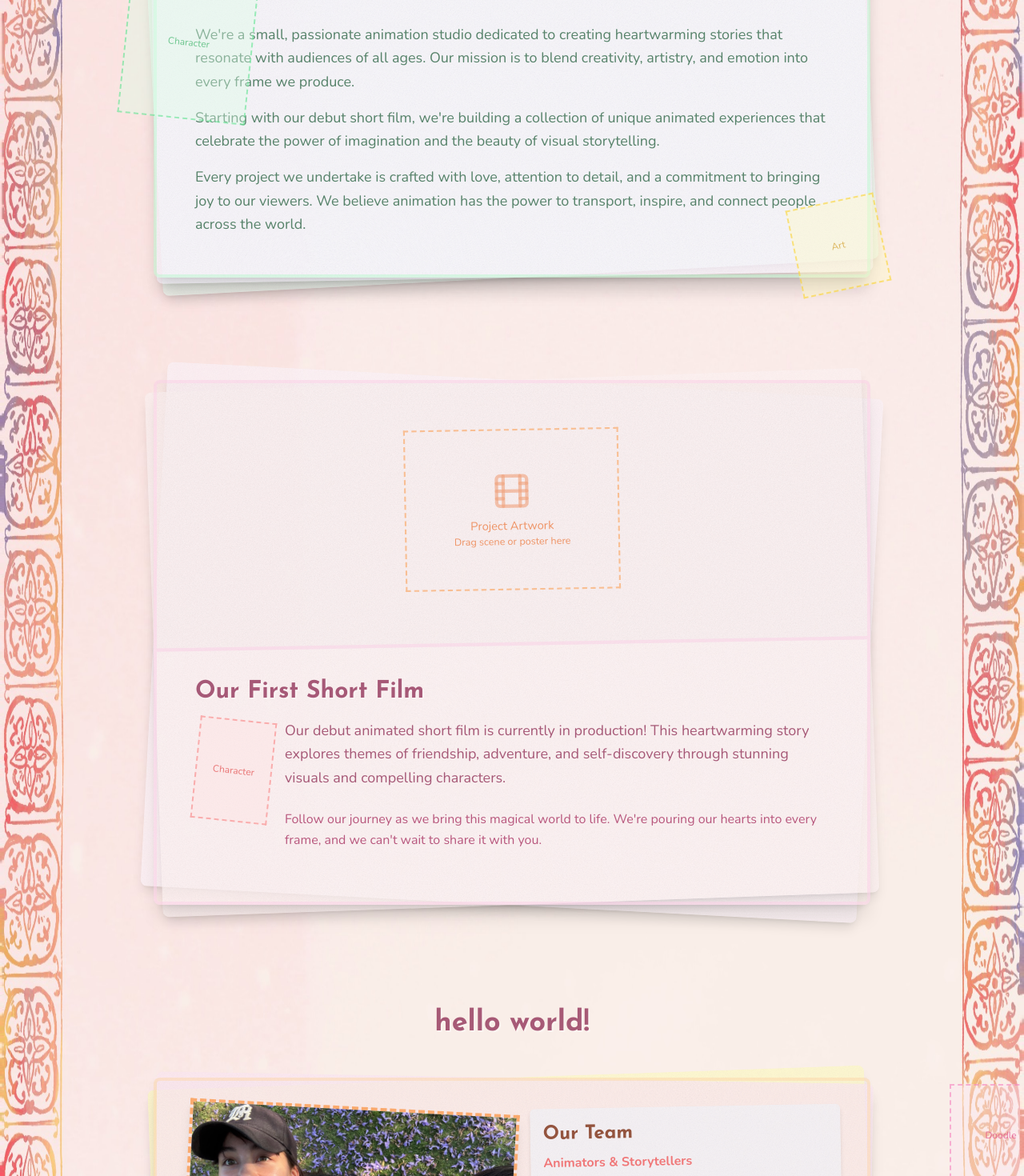
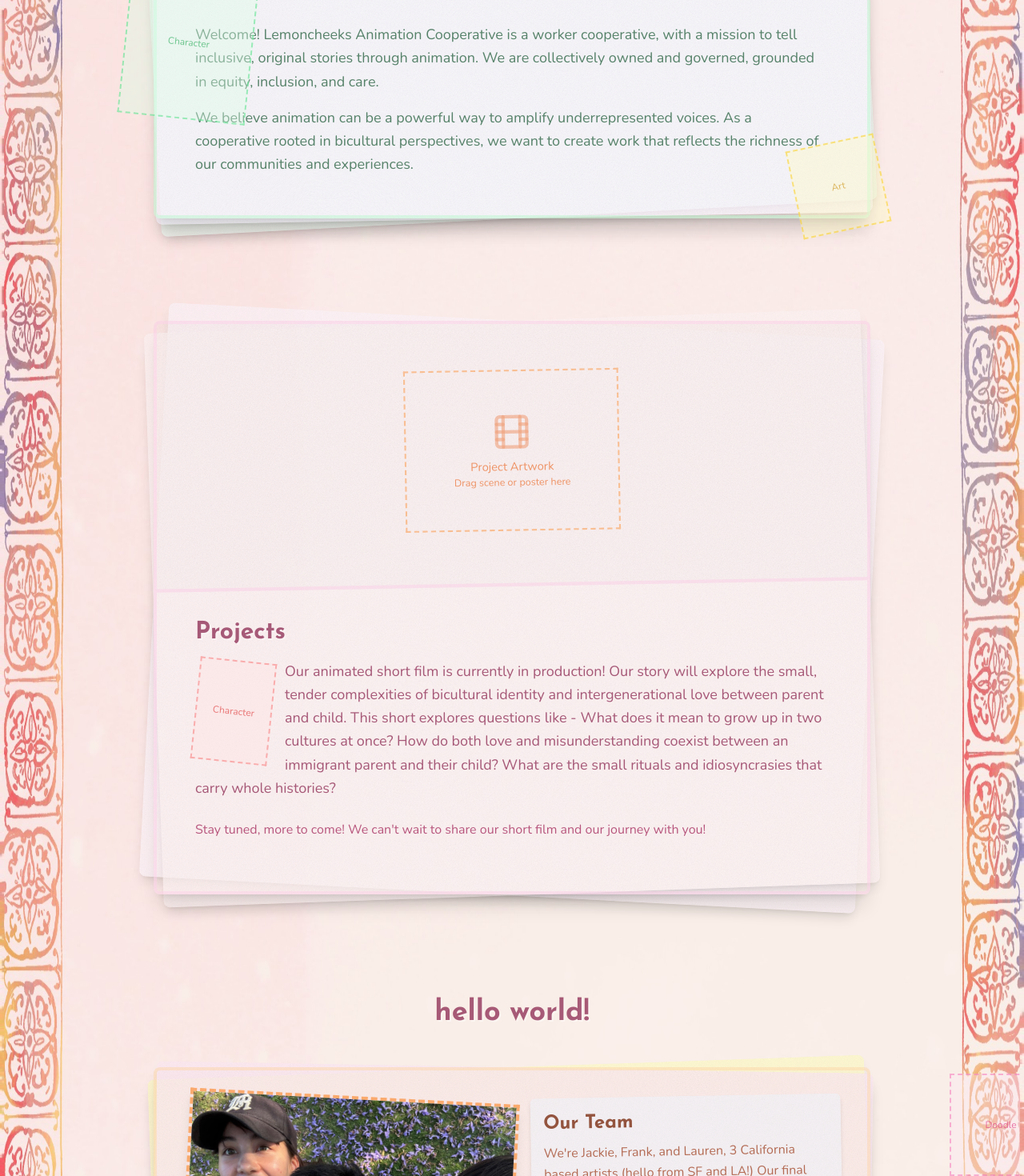
Before and after one commit to lemoncheeks-animation/lemoncheeksanimation.github.io, a React (Create React App) app: page / in a window 1280 px wide. Shown: the part 1220-2690 px from the top of the page at 80% size. Built offline with nearby package versions, Linux system fonts and the light colour scheme.

Commit message:
things are looking good

```diff
--- a/src/App.js
+++ b/src/App.js
@@ -14,7 +14,7 @@ export default function AnimationStudio() {
     setActiveSection(section);
     setMenuOpen(false);
     const targetId = section === 'home' ? 'welcome' : section; // Map 'home' to 'welcome' for scrolling
-    document.getElementById(targetId)?.scrollIntoView({ behavior: 'smooth' });
+    document.getElementById(targetId)?.scrollIntoView({ behavior: 'auto' });
   };
 
   // Paper texture overlay
@@ -155,18 +155,14 @@ export default function AnimationStudio() {
 
             <div className="space-y-4 text-lg text-green-900/70 leading-relaxed font-nunito">
               <p>
-                We're a small, passionate animation studio dedicated to creating heartwarming stories
-                that resonate with audiences of all ages. Our mission is to blend creativity, artistry,
-                and emotion into every frame we produce.
+                Welcome! Lemoncheeks Animation Cooperative is a worker cooperative,
+                with a mission to tell inclusive, original stories through animation.
+                We are collectively owned and governed, grounded in equity, inclusion, and care.
               </p>
               <p>
-                Starting with our debut short film, we're building a collection of unique animated
-                experiences that celebrate the power of imagination and the beauty of visual storytelling.
-              </p>
-              <p>
-                Every project we undertake is crafted with love, attention to detail, and a commitment
-                to bringing joy to our viewers. We believe animation has the power to transport,
-                inspire, and connect people across the world.
+                We believe animation can be a powerful way to amplify underrepresented voices. As a cooperative
+                rooted in bicultural perspectives, we want to create work that reflects the richness of our communities
+                and experiences.
               </p>
             </div>
           </div>
@@ -194,7 +190,7 @@ export default function AnimationStudio() {
             <div className="p-8 md:p-12">
               <h3 className="text-3xl font-bold mb-4 text-pink-900/70 font-josefin-sans" style={{
                 textShadow: '2px 2px 0px rgba(255,255,255,0.3)'
-              }}>Our First Short Film</h3>
+              }}>Projects</h3>
 
               {/* Small character placeholder */}
               <div className="float-left mr-4 mb-4 w-24 h-32 bg-red-100/40 border-2 border-dashed border-red-400/50 flex items-center justify-center text-xs text-red-600/60 transform rotate-6" title="Drag character here">
@@ -202,13 +198,19 @@ export default function AnimationStudio() {
               </div>
 
               <p className="text-lg text-pink-900/70 leading-relaxed mb-6 font-nunito">
-                Our debut animated short film is currently in production! This heartwarming story
-                explores themes of friendship, adventure, and self-discovery through stunning
-                visuals and compelling characters.
+                Our animated short film is currently in production!
+
+                Our story will explore the small, tender complexities of bicultural identity and
+                intergenerational love between parent and child.
+
+                This short explores questions like -
+                What does it mean to grow up in two cultures at once?
+                How do both love and misunderstanding
+                coexist between an immigrant parent and their child?
+                What are the small rituals and idiosyncrasies that carry whole histories?
               </p>
               <p className="text-pink-800/70 leading-relaxed mb-4 font-nunito">
-                Follow our journey as we bring this magical world to life. We're pouring our hearts
-                into every frame, and we can't wait to share it with you.
+                Stay tuned, more to come! We can't wait to share our short film and our journey with you!
               </p>
             </div>
           </div>
@@ -242,9 +244,9 @@ export default function AnimationStudio() {
               {/* Words Right */}
               <div className="w-full lg:w-1/2 p-4 bg-blue-50/50 shadow-md transform -rotate-1 rounded-md z-10" style={textureStyle}>
                 <h3 className="text-2xl font-bold text-left mb-2 text-orange-900/80 font-josefin-sans">Our Team</h3>
-                <p className="text-red-500/70 text-left mb-4 font-bold font-nunito">Animators & Storytellers</p>
                 <p className="text-orange-800/70 text-left leading-relaxed font-nunito">
-                  We are a collective of passionate artists, dreamers, and technicians united by a love for storytelling. Together, we bring imagination to life.
+                 We're Jackie, Frank, and Lauren, 3 California based artists (hello from SF and LA!)
+                 Our final secret member is Freddy the cat. He has bad teeth but he's still giving you a smile:)
                 </p>
               </div>
             </div>
@@ -320,7 +322,7 @@ export default function AnimationStudio() {
               <span className="text-xl font-bold font-josefin-sans text-orange-900/80">lemoncheeks animation cooperative</span>
             </div>
             <p className="font-bold font-nunito text-orange-900/80">© 2026 lemoncheeks animation cooperative. All rights reserved.</p>
-            <p className="text-orange-700/50 text-sm mt-2 font-nunito">Creating magic, one frame at a time ✨</p>
+            <p className="text-orange-700/50 text-sm mt-2 font-nunito">Creating lemons and magic</p>
           </div>
         </div>
       </footer>
```
